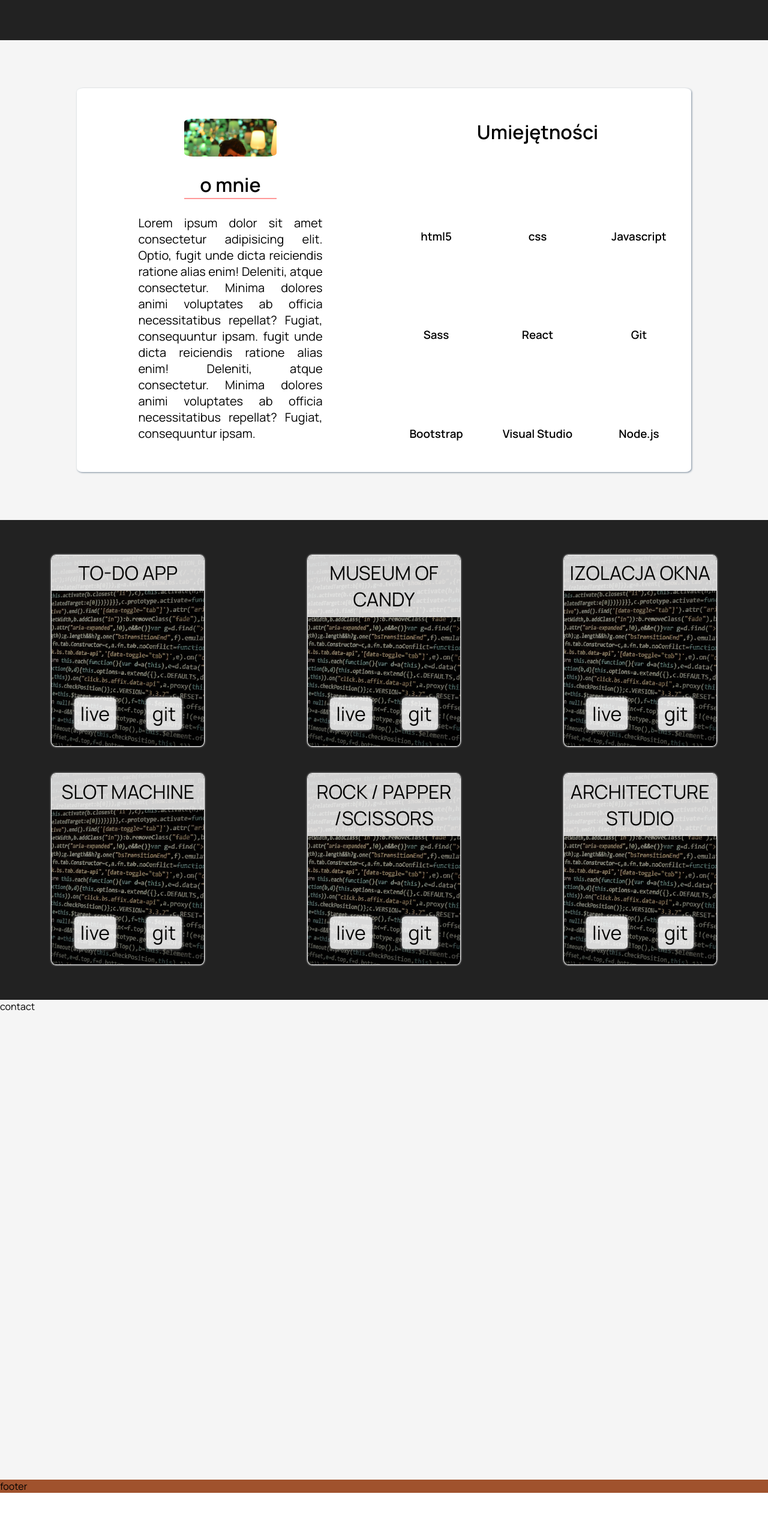
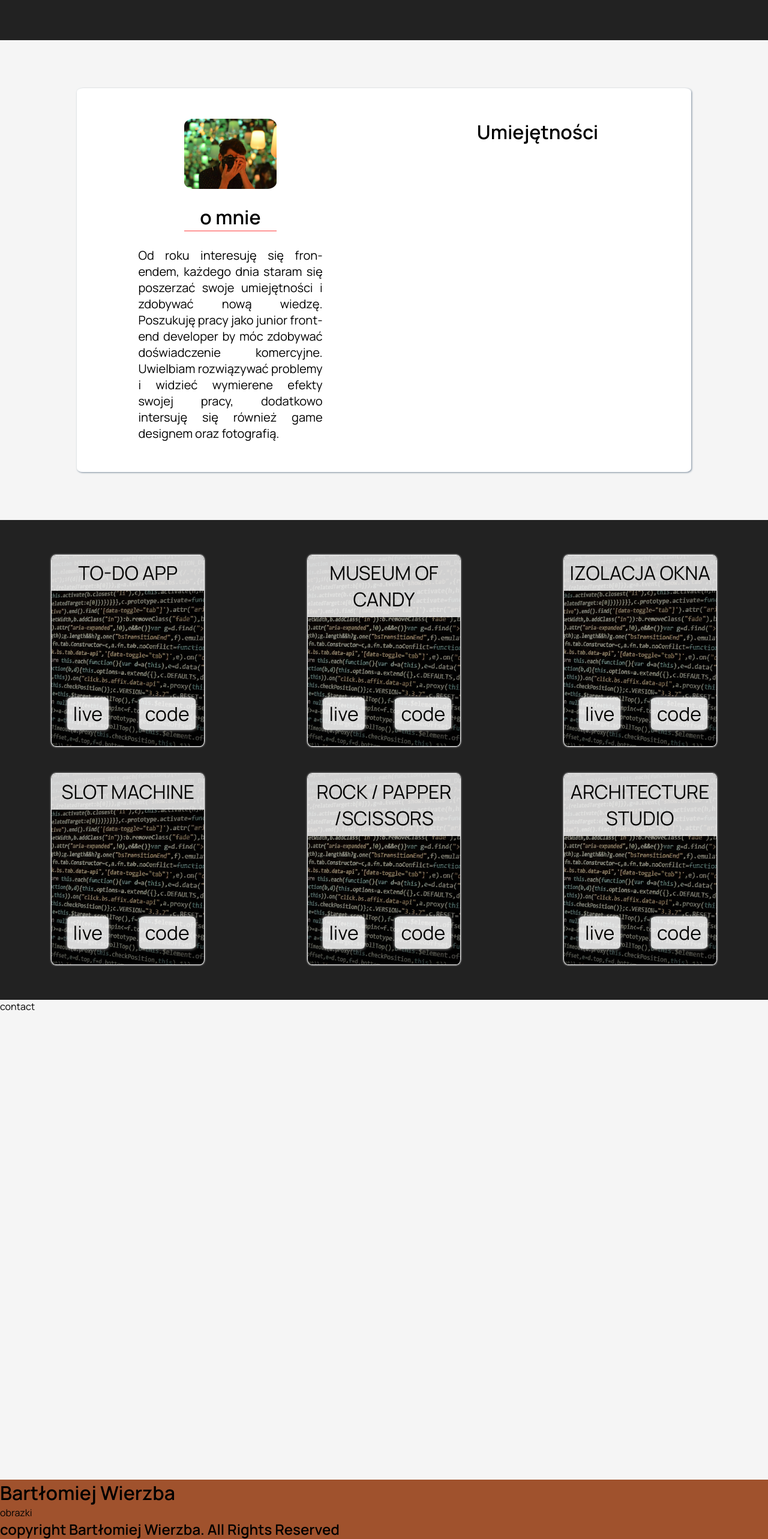
Before and after one commit to bWierzba/cv, a React (Create React App) app: page / in a window 1280 px wide. Shown: the part 733-3299 px from the top of the page at 60% size. Before the commit the page ends 3222 px from the top, so only its background shows below. Built offline with nearby package versions, Linux system fonts and the light colour scheme.

Commit message:
updated about

```diff
--- a/src/components/About.jsx
+++ b/src/components/About.jsx
@@ -14,7 +14,7 @@ import visualStudio from '@iconify/icons-cib/visual-studio';
 
 
 
-const aboutMe = 'Lorem ipsum dolor sit amet consectetur adipisicing elit. Optio, fugit unde dicta reiciendis ratione alias enim! Deleniti, atque consectetur. Minima dolores animi voluptates ab officia necessitatibus repellat? Fugiat, consequuntur ipsam. fugit unde dicta reiciendis ratione alias enim! Deleniti, atque consectetur. Minima dolores animi voluptates ab officia necessitatibus repellat? Fugiat, consequuntur ipsam.'
+const aboutMe = 'Od roku interesuję się fron-endem, każdego dnia staram się poszerzać swoje umiejętności i zdobywać nową wiedzę. Poszukuję pracy jako junior front-end developer by móc zdobywać doświadczenie komercyjne. Uwielbiam rozwiązywać problemy i widzieć wymierene efekty swojej pracy, dodatkowo intersuję się również game designem oraz fotografią.'
 
 
 
--- a/src/components/Footer.jsx
+++ b/src/components/Footer.jsx
@@ -5,7 +5,11 @@ class Footer extends React.Component {
   render() {
     return (
       <footer>
-        footer
+        <div className="footer-container">
+          <h1>Bartłomiej Wierzba</h1>
+          <div className='social'>obrazki</div>
+          <h2>copyright Bartłomiej Wierzba. All Rights Reserved</h2>
+        </div>
       </footer>
     );
   }
--- a/src/components/Project.jsx
+++ b/src/components/Project.jsx
@@ -13,7 +13,7 @@ function Project(props) {
       </div>
       <div className='buttonContainer'>
         <a href={url} target="_blank" rel="noopener noreferrer">live</a>
-        <a href={urlGit} target="_blank" rel="noopener noreferrer">git</a>
+        <a href={urlGit} target="_blank" rel="noopener noreferrer">code</a>
       </div>
     </div>
   );
--- a/src/css/About.css
+++ b/src/css/About.css
@@ -75,6 +75,7 @@ justify-content: center;
 .aboutMeContainer .skills svg{
   font-size: 80px;
   color: #333;
+  opacity: .9;
 }
 
 .aboutMeContainer .skills .skill {
@@ -90,3 +91,19 @@ justify-content: center;
   text-align: center;
   flex-basis: 100%;
 }
+
+.aboutMeContainer .skills h3 {
+  opacity: 0;
+}
+
+.aboutMeContainer .skills h3 {
+  opacity: 0;
+  transition: .5s;
+}
+
+.aboutMeContainer .skills .skill:hover h3  {
+  opacity: 1;
+}
+.aboutMeContainer .skills .skill:hover svg  {
+  opacity: 1;
+}
```
